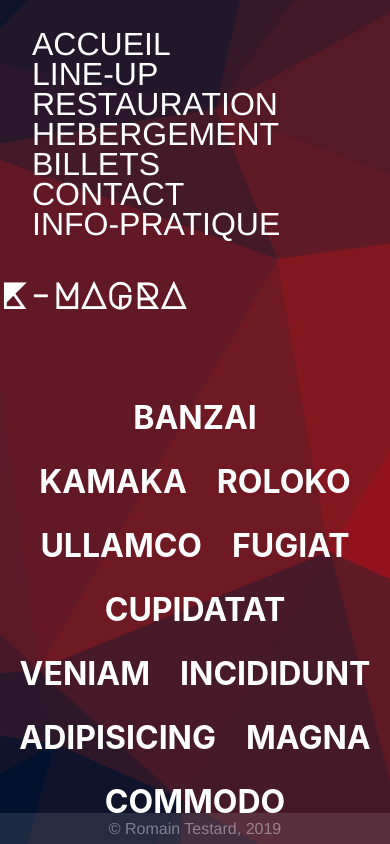
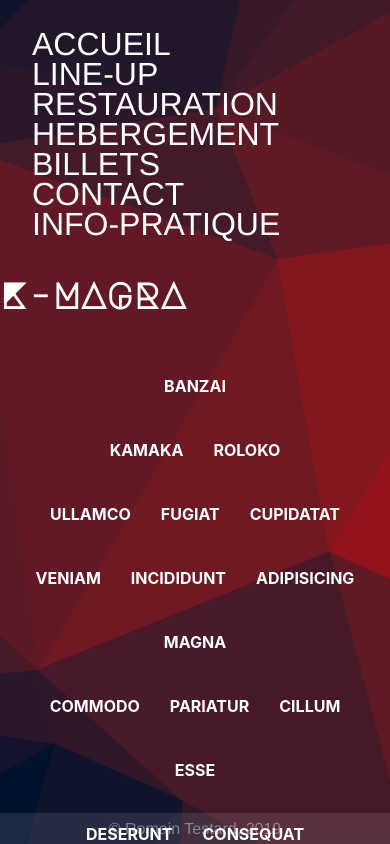
Before and after one commit to TestardR/React-Festival_Du_Graux_Son, a React (Create React App) app: page /lineup in a window 390 px wide. Built offline with nearby package versions, Linux system fonts and the light colour scheme.

Commit message:
lineup responsive

```diff
--- a/src/components/LineUp.js
+++ b/src/components/LineUp.js
@@ -1,4 +1,5 @@
 import React, { Component } from 'react';
+import MediaQuery from 'react-responsive';
 import BaseLayout from './layouts/BaseLayout';
 import { Row, Col } from 'reactstrap';
 import { Image } from 'react-bootstrap';
@@ -32,8 +33,9 @@ class LineUp extends Component {
     return (
       <BaseLayout className="lineupBackground">
         <div className="lineupWrapper">
+          <MediaQuery query="(min-device-width: 1101px)">
             <Row className="justify-content-around">
-            <Col xs="12" md="8" lg="7">
+              <Col lg="7">
                 <Row className="justify-content-center">
                   <Col
                     className="lineupItem"
@@ -216,11 +218,11 @@ class LineUp extends Component {
                     onMouseOver={() => this.handleMouseOver(LineupHippy)}
                     onMouseOut={() => this.handleMouseOut()}
                   >
-                  deserunt
+                    desidat
                   </Col>
                 </Row>
               </Col>
-            <Col xs="0" md="4" lg="5">
+              <Col lg="5">
                 <Image
                   src={this.state.imgSrc}
                   roundedCircle
@@ -228,6 +230,194 @@ class LineUp extends Component {
                 />
               </Col>
             </Row>
+          </MediaQuery>
+          <MediaQuery query="(max-device-width: 1100px)">
+            <Row className="justify-content-center">
+              <Col
+                className="lineupItem"
+                xs="auto"
+                md="auto"
+                lg="auto"
+                onMouseOver={() => this.handleMouseOver(LineupSky)}
+                onMouseOut={() => this.handleMouseOut()}
+                src={this.state.imgSrc}
+              >
+                Banzai
+              </Col>
+            </Row>
+            <Row className="justify-content-center">
+              <Col
+                className="lineupItem"
+                xs="auto"
+                md="auto"
+                lg="auto"
+                onMouseOver={() => this.handleMouseOver(LineupHotdog)}
+                onMouseOut={() => this.handleMouseOut()}
+              >
+                Kamaka
+              </Col>
+              <Col
+                className="lineupItem"
+                xs="auto"
+                md="auto"
+                lg="auto"
+                onMouseOver={() => this.handleMouseOver(LineupWar)}
+                onMouseOut={() => this.handleMouseOut()}
+              >
+                Roloko
+              </Col>
+            </Row>
+            <Row className="justify-content-center">
+              <Col
+                className="lineupItem"
+                xs="auto"
+                md="auto"
+                lg="auto"
+                onMouseOver={() => this.handleMouseOver(LineupHippy)}
+                onMouseOut={() => this.handleMouseOut()}
+              >
+                ullamco
+              </Col>
+              <Col
+                className="lineupItem"
+                xs="auto"
+                md="auto"
+                lg="auto"
+                onMouseOver={() => this.handleMouseOver(LineupWar)}
+                onMouseOut={() => this.handleMouseOut()}
+              >
+                fugiat
+              </Col>
+              <Col
+                className="lineupItem"
+                xs="auto"
+                md="auto"
+                lg="auto"
+                onMouseOver={() => this.handleMouseOver(LineupHotdog)}
+                onMouseOut={() => this.handleMouseOut()}
+              >
+                cupidatat
+              </Col>
+            </Row>
+            <Row className="justify-content-center">
+              <Col
+                className="lineupItem"
+                xs="auto"
+                md="auto"
+                lg="auto"
+                onMouseOver={() => this.handleMouseOver(LineupWar)}
+                onMouseOut={() => this.handleMouseOut()}
+              >
+                Veniam
+              </Col>
+              <Col
+                className="lineupItem"
+                xs="auto"
+                md="auto"
+                lg="auto"
+                onMouseOver={() => this.handleMouseOver(LineupHippy)}
+                onMouseOut={() => this.handleMouseOut()}
+              >
+                incididunt
+              </Col>
+              <Col
+                className="lineupItem"
+                xs="auto"
+                md="auto"
+                lg="auto"
+                onMouseOver={() => this.handleMouseOver(LineupHotdog)}
+                onMouseOut={() => this.handleMouseOut()}
+              >
+                adipisicing
+              </Col>
+              <Col
+                className="lineupItem"
+                xs="auto"
+                md="auto"
+                lg="auto"
+                onMouseOver={() => this.handleMouseOver(LineupSky)}
+                onMouseOut={() => this.handleMouseOut()}
+              >
+                magna
+              </Col>
+            </Row>
+            <Row className="justify-content-center">
+              <Col
+                className="lineupItem"
+                xs="auto"
+                md="auto"
+                lg="auto"
+                onMouseOver={() => this.handleMouseOver(LineupSky)}
+                onMouseOut={() => this.handleMouseOut()}
+              >
+                commodo
+              </Col>
+              <Col
+                className="lineupItem"
+                xs="auto"
+                md="auto"
+                lg="auto"
+                onMouseOver={() => this.handleMouseOver(LineupHippy)}
+                onMouseOut={() => this.handleMouseOut()}
+              >
+                pariatur
+              </Col>
+              <Col
+                className="lineupItem"
+                xs="auto"
+                md="auto"
+                lg="auto"
+                onMouseOver={() => this.handleMouseOver(LineupWar)}
+                onMouseOut={() => this.handleMouseOut()}
+              >
+                cillum
+              </Col>
+              <Col
+                className="lineupItem"
+                xs="auto"
+                md="auto"
+                lg="auto"
+                onMouseOver={() => this.handleMouseOver(LineupHippy)}
+                onMouseOut={() => this.handleMouseOut()}
+              >
+                esse
+              </Col>
+            </Row>
+            <Row className="justify-content-center">
+              <Col
+                className="lineupItem"
+                xs="auto"
+                md="auto"
+                lg="auto"
+                onMouseOver={() => this.handleMouseOver(LineupHotdog)}
+                onMouseOut={() => this.handleMouseOut()}
+              >
+                deserunt
+              </Col>
+              <Col
+                className="lineupItem"
+                xs="auto"
+                md="auto"
+                lg="auto"
+                onMouseOver={() => this.handleMouseOver(LineupSky)}
+                onMouseOut={() => this.handleMouseOut()}
+              >
+                Consequat
+              </Col>
+            </Row>
+            <Row className="justify-content-center">
+              <Col
+                className="lineupItem"
+                xs="auto"
+                md="auto"
+                lg="auto"
+                onMouseOver={() => this.handleMouseOver(LineupHippy)}
+                onMouseOut={() => this.handleMouseOut()}
+              >
+                desidat
+              </Col>
+            </Row>
+          </MediaQuery>
         </div>
       </BaseLayout>
     );
--- a/src/styles/_lineup.scss
+++ b/src/styles/_lineup.scss
@@ -11,6 +11,9 @@
 .lineupWrapper {
   padding: 4rem 1rem 0 1rem;
   color: white;
+  @media only screen and (max-width: 767px) {
+    padding: 2rem 1rem 0 1rem;
+  }
 }
 
 .lineupItem {
@@ -23,6 +26,13 @@
     color: $bleu-canard;
     font-size: 3rem;
   }
+  @media only screen and (max-width: 767px) {
+    font-size: 1rem;
+    &:hover {
+      color: $bleu-canard;
+      font-size: 2rem;
+    }
+  }
 }
 
 .lineupImage {
```
Lines whose indentation alone changed are shown as unchanged.
